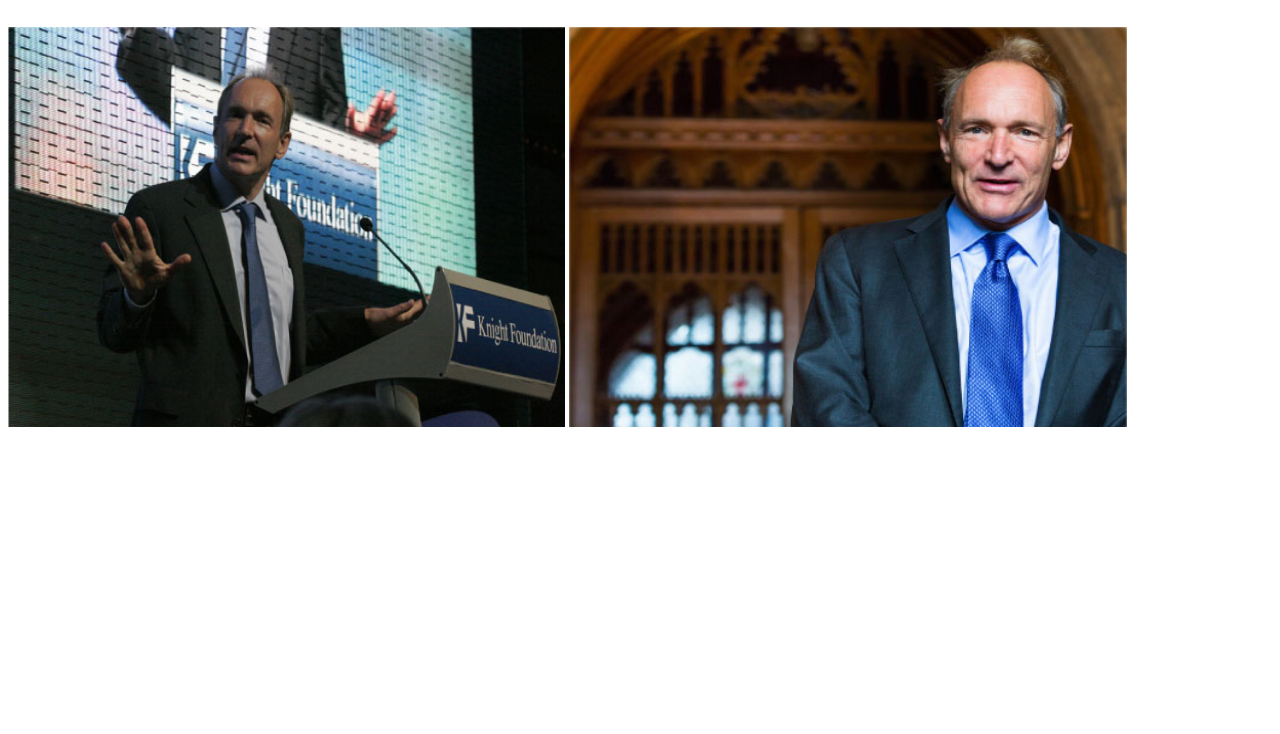
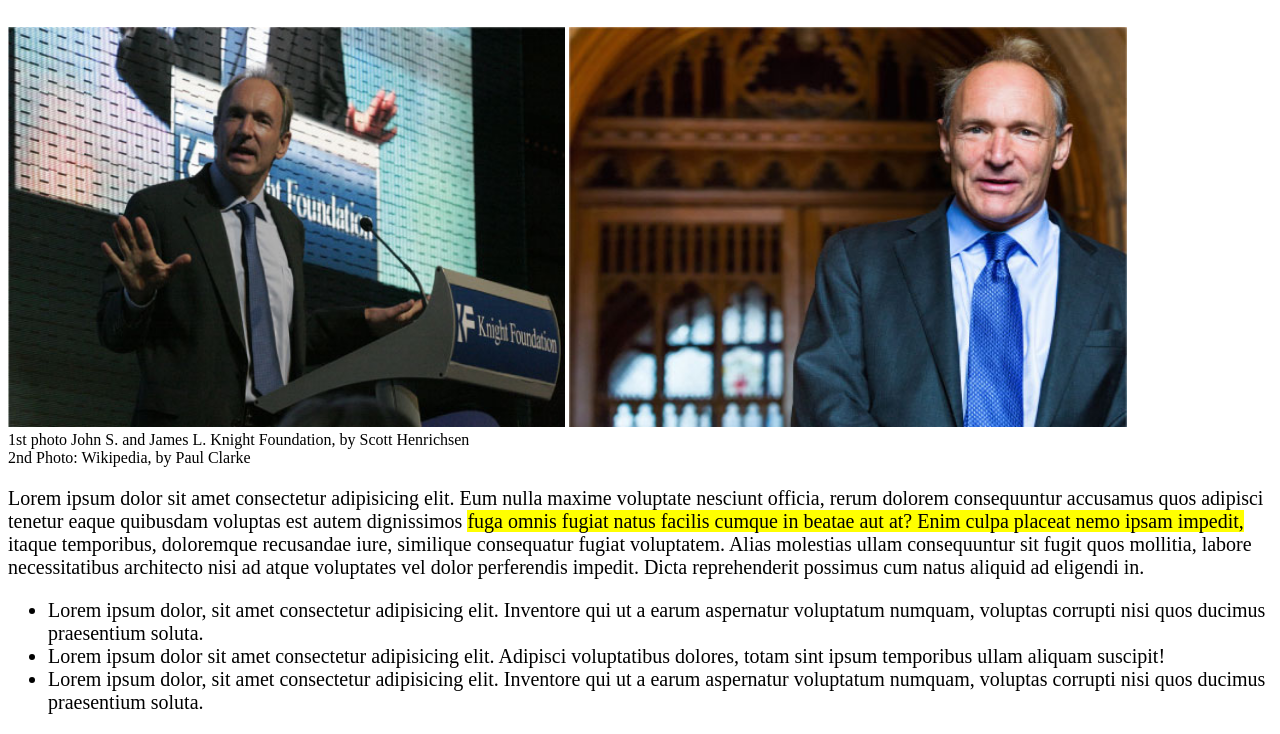
Before and after one commit to andrearep/html-css-booleaner, a plain HTML site: page index.html in a window 1280 px wide. Shown: the part 373-1107 px from the top of the page. Before the commit the page ends 804 px from the top, so only its background shows below. Drawn offline with Linux system fonts and the light colour scheme.

Commit message:
descrizione foto, paragrafo, lista

```diff
--- a/index.html
+++ b/index.html
@@ -27,7 +27,19 @@
             <img class="main_image" src="./img/tim-1.jpg" alt="Tim Bernes-Lee">
             <img class="main_image" src="./img/tim-2.jpg" alt="Tim Bernes-Lee">
         </div>
+        <!-- photo description -->
+        <span>1st photo John S. and James L. Knight Foundation, by Scott Henrichsen <br></span>
+        <span>2nd Photo: Wikipedia, by Paul Clarke</span>
 
+        <!-- article paragraph -->
+        <p>Lorem ipsum dolor sit amet consectetur adipisicing elit. Eum nulla maxime voluptate nesciunt officia, rerum dolorem consequuntur accusamus quos adipisci tenetur eaque quibusdam  voluptas est autem dignissimos <span id="yellow_p">fuga omnis fugiat natus facilis cumque in beatae aut at? Enim culpa placeat nemo ipsam impedit,</span> itaque temporibus, doloremque recusandae iure, similique consequatur fugiat voluptatem. Alias molestias ullam consequuntur sit fugit quos mollitia, labore necessitatibus architecto nisi ad atque voluptates vel dolor perferendis impedit. Dicta reprehenderit possimus cum natus aliquid ad eligendi in. </p>
+
+        <!-- unordered list -->
+        <ul>
+            <li>Lorem ipsum dolor, sit amet consectetur adipisicing elit. Inventore qui ut a earum aspernatur voluptatum numquam, voluptas corrupti nisi quos ducimus praesentium soluta.</li>
+            <li>Lorem ipsum dolor sit amet consectetur adipisicing elit. Adipisci voluptatibus dolores, totam sint ipsum temporibus ullam aliquam suscipit!</li>
+            <li>Lorem ipsum dolor, sit amet consectetur adipisicing elit. Inventore qui ut a earum aspernatur voluptatum numquam, voluptas corrupti nisi quos ducimus praesentium soluta.</li>
+        </ul>
     </main>
 
     <!-- header site -->
--- a/styles.css
+++ b/styles.css
@@ -1,3 +1,7 @@
+p,ul,li{
+    font-size: 20px;
+}
+
 #logo{
     width: 250px;
     margin: 18px 10px;
@@ -34,10 +38,11 @@
 
 #main_article_images{
     width:90%;
-    height: 300px;
-
 }
 .main_image{
     width: 49%;
     height: 400px;
 }
+#yellow_p{
+    background-color: yellow;
+}
```
